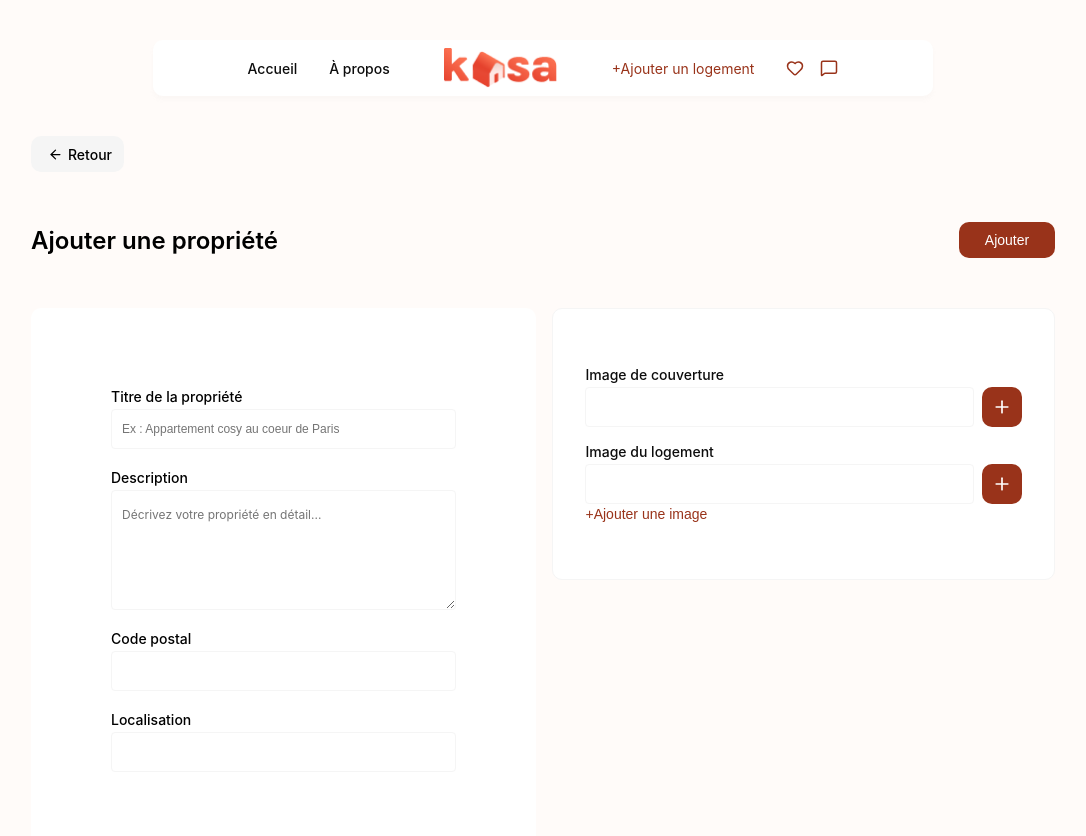
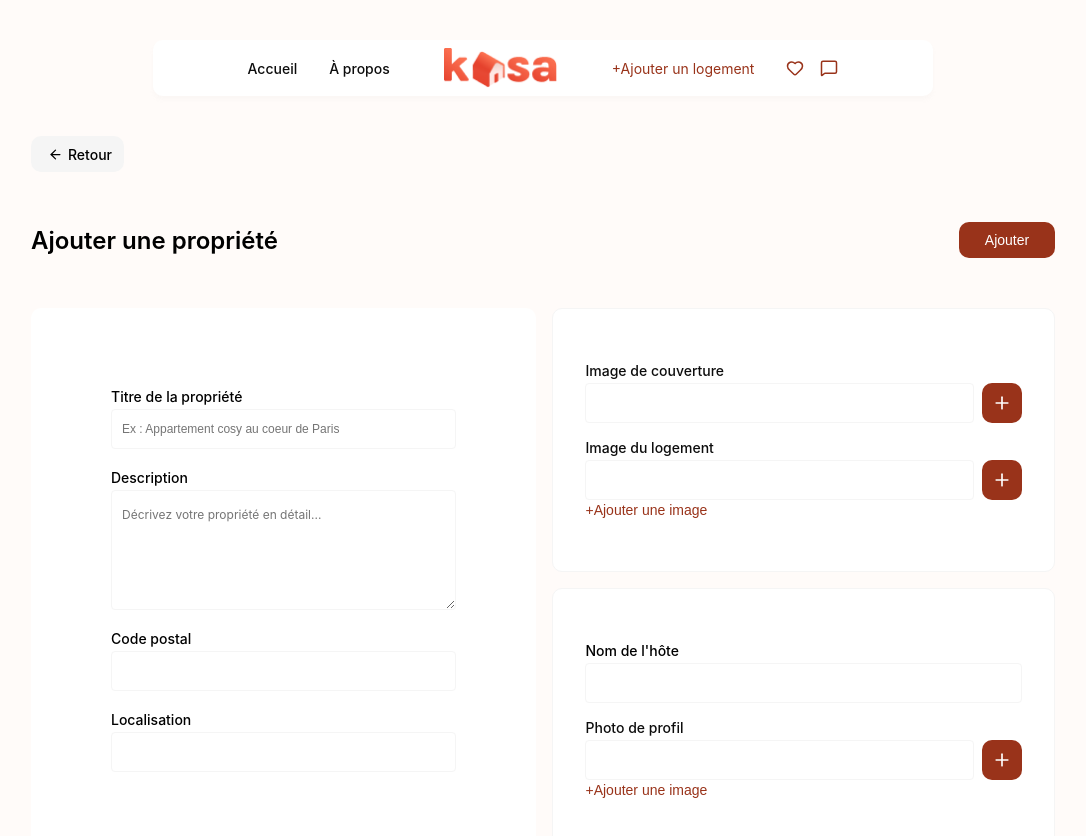
Before and after one commit to AlainBonneau/kasa-front, a Next.js app: page /add-property in a window 1280 px wide. Shown: the top 836 px of the page, without its empty margins (97-1183 px from the left). Built offline with nearby package versions, Linux system fonts and the light colour scheme; no server answers.

Commit message:
feat/ add host section in add property page

```diff
--- /dev/null
+++ b/app/add-property/components/HostSection/HostSection.scss
@@ -0,0 +1,20 @@
+.property-host-section {
+  background-color: var(--white);
+  border: 1px solid var(--light-gray);
+  border-radius: 10px;
+  height: 50%;
+  width: 100%;
+  padding: 0 32px;
+  display: flex;
+  flex-direction: column;
+  justify-content: center;
+  gap: 16px;
+}
+
+// Version mobile
+@media (max-width: 768px) {
+  .property-host-section {
+    height: auto;
+    padding: 16px;
+  }
+}
--- /dev/null
+++ b/app/add-property/components/HostSection/HostSection.tsx
@@ -0,0 +1,63 @@
+import type { HostSectionProps } from "@/app/types/propertyForm";
+import "./HostSection.scss";
+import { Plus } from "lucide-react";
+
+export default function HostSection({
+  hostName,
+  setHostName,
+  hostPicture,
+  setHostPicture,
+}: HostSectionProps) {
+  return (
+    <section className="property-host-section">
+      <div className="input-label">
+        <label htmlFor="hostName">Nom de l&apos;hôte</label>
+        <input
+          type="text"
+          id="hostName"
+          value={hostName}
+          onChange={(e) => setHostName(e.target.value)}
+        />
+      </div>
+
+      <div className="image-field">
+        <label htmlFor="hostPicture" className="field-label">
+          Photo de profil
+        </label>
+
+        <div className="upload-row">
+          <div className="fake-input">
+            {hostPicture ? hostPicture.name : ""}
+          </div>
+
+          <label
+            htmlFor="hostPicture"
+            className="upload-btn"
+            aria-label="Ajouter une image de l'hôte"
+          >
+            <Plus size={24} />
+          </label>
+
+          <input
+            type="file"
+            id="hostPicture"
+            accept="image/*"
+            className="hidden-file-input"
+            onChange={(e) => {
+              if (e.target.files && e.target.files[0]) {
+                setHostPicture(e.target.files[0]);
+              }
+            }}
+          />
+        </div>
+        <button
+          type="button"
+          className="add-more-link"
+          onClick={() => document.getElementById("hostPicture")?.click()}
+        >
+          +Ajouter une image
+        </button>
+      </div>
+    </section>
+  );
+}
--- a/app/add-property/page.scss
+++ b/app/add-property/page.scss
@@ -62,6 +62,9 @@ form {
 
 .form-top-right {
   width: 50%;
+  display: flex;
+  flex-direction: column;
+  gap: 16px;
 }
 
 // Style global pour les labels et inputs
--- a/app/add-property/page.tsx
+++ b/app/add-property/page.tsx
@@ -4,6 +4,7 @@ import { useState } from "react";
 import Link from "next/link";
 import PropertyInfoSection from "./components/PropertyInfoSection/PropertyInfoSection";
 import PropertyImagesSection from "./components/PropertyImagesSection/PropertyImagesSection";
+import HostSection from "./components/HostSection/HostSection";
 import { ArrowLeft } from "lucide-react";
 import "./page.scss";
 
@@ -23,10 +24,14 @@ export default function AddProperty() {
   function handleFormSubmit(e: React.FormEvent) {
     e.preventDefault();
     console.log(
-      "Information reçu : " + title,
-      description,
-      postalCode,
-      location,
+      `Titre: ${title}
+      Description: ${description}
+      Code postal: ${postalCode}
+      Localisation: ${location}
+      Image de couverture: ${coverPicture ? coverPicture.name : "Aucune"}
+      Images du logement: ${propertyPictures.length > 0 ? propertyPictures.map((file) => file.name).join(", ") : "Aucune"}
+      Nom de l'hôte: ${hostName}
+      Photo de profil de l'hôte: ${hostPicture ? hostPicture.name : "Aucune"}`,
     );
   }
 
@@ -61,7 +66,12 @@ export default function AddProperty() {
               propertyPictures={propertyPictures}
               setPropertyPictures={setPropertyPictures}
             />
-            {/* Ajouter la section hôte juste en dessous */}
+            <HostSection
+              hostName={hostName}
+              setHostName={setHostName}
+              hostPicture={hostPicture}
+              setHostPicture={setHostPicture}
+            />
           </div>
         </section>
         <section className="form-bottom"></section>
--- a/app/components/Navbar/Navbar.tsx
+++ b/app/components/Navbar/Navbar.tsx
@@ -38,7 +38,7 @@ export default function Navbar() {
         </div>
 
         <div className="navbar-right">
-          <Link href="/create-property" className="add-property">
+          <Link href="/add-property" className="add-property">
             +Ajouter un logement
           </Link>
 
```
Also changed, not shown: app/types/propertyForm.d.ts (+7 -0 lines).
